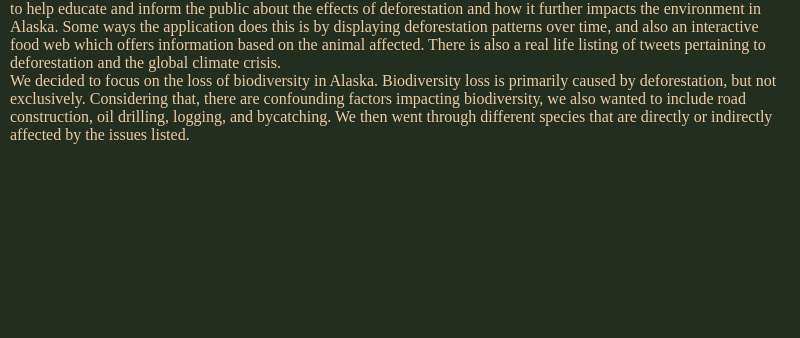
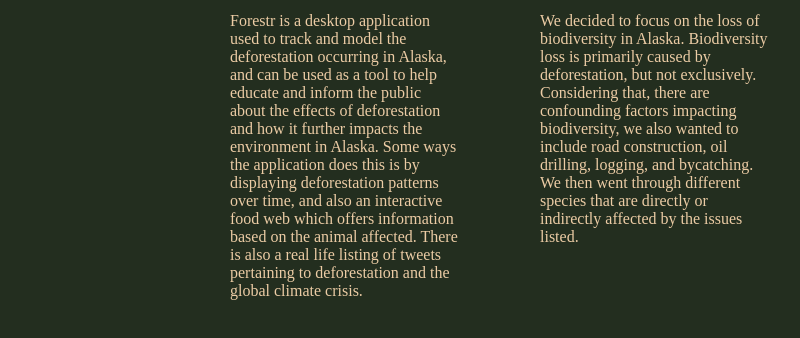
Before and after one commit to CS484-Project/CS484-Project.github.io, an Electron app: page src/info.html in a window 800 px wide. Shown: the part 264-602 px from the top of the page. Drawn offline with Linux system fonts and the light colour scheme.

Commit message:
updated info/about

```diff
--- a/components/info.css
+++ b/components/info.css
@@ -31,8 +31,26 @@
     padding-right: 10px;
 }
 
-  #grid {
-    display: grid;
-    grid-template-columns: 1fr 1fr;
+.column-left {
+    flex: 50%;
+    margin-right: 60px
+  }
+
+.column-right {
+    flex: 50%;
 
 }
+
+#columns {
+    display: flex;
+    width: 70vw;
+    height: 50vh;
+    padding-top: 30px;
+    margin-left: 220px;
+    margin-right: 0px;
+}
+
+  /* Clear floats after the columns */
+  .row {
+    display: flex;
+  }
--- a/src/info.html
+++ b/src/info.html
@@ -15,7 +15,7 @@
   <hr class="center">
 
     <h1 class="center">About The Project</h1>
-    <div class="grid">
+    <div id="columns" class="center">
       <div class="column-left">
     <p>Forestr is a desktop application used to track and model the deforestation occurring in Alaska, and can be used as a tool to help educate and inform the
       public about the effects of deforestation and how it further impacts the environment in Alaska. Some ways the application does this is by displaying
```
